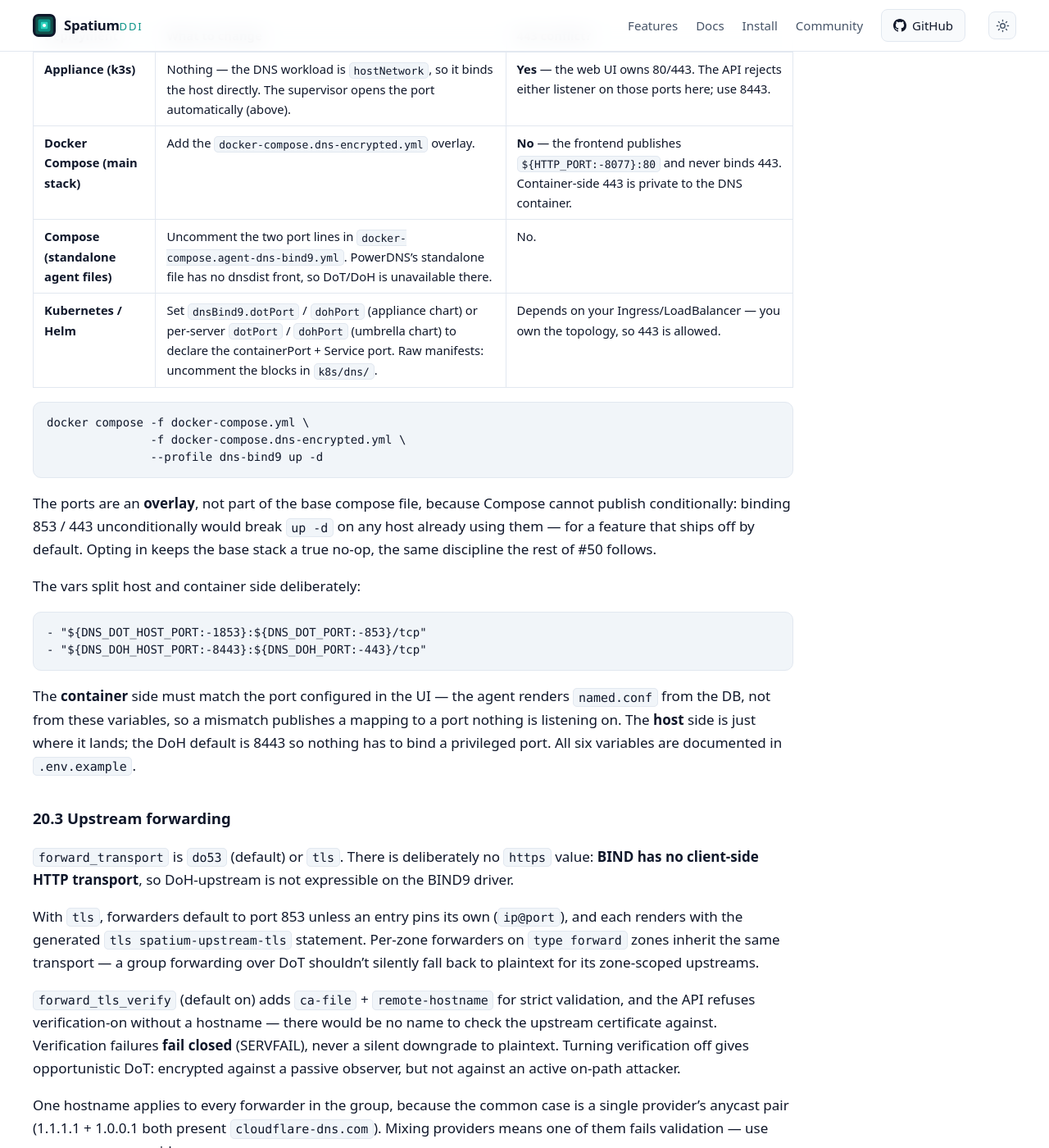
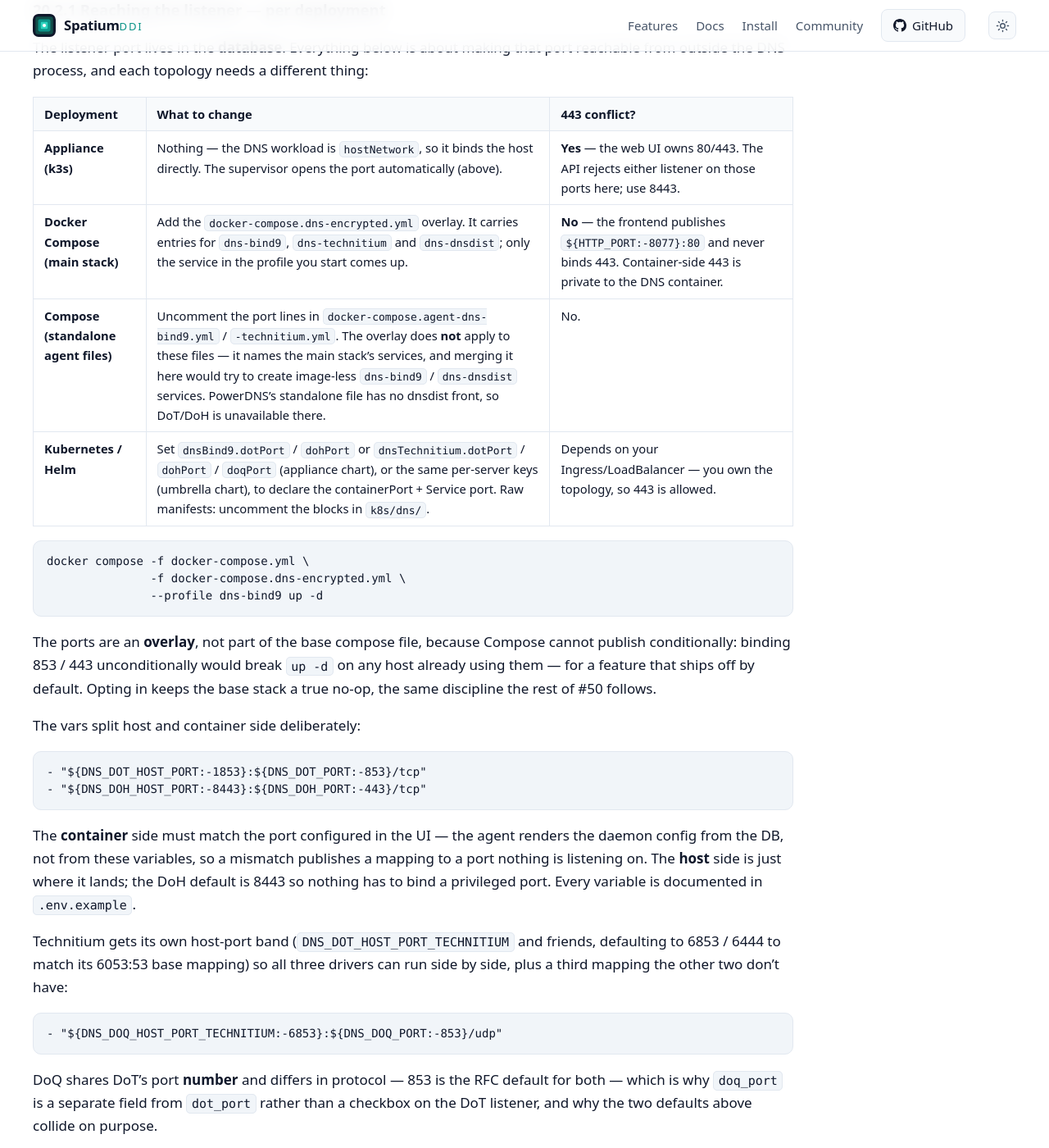
Before and after one commit to spatiumddi/spatiumddi.github.io, a Jekyll site: the page built from features/DNS.md, in a window 1280 px wide and 1400 px high, scrolled down 39359 px. Shown: the whole window at 82% size. Built offline with Jekyll 4.4.1, drawn with Linux system fonts in a browser that asks for light colours; our own code applies the rules of GitHub Pages for plain Markdown files; some of the changed text lies outside the part shown.

Commit message:
docs: publish main@67794b2
Mirrored from spatiumddi/spatiumddi@67794b21f8215185141c782561a48e13b707ae11 by the docs-publish workflow. Do not edit this repository directly.

````diff
--- a/features/DNS.md
+++ b/features/DNS.md
@@ -60,7 +60,9 @@ Manual rollover stays BIND9-only on purpose: PowerDNS and Technitium each roll o
 
 The Operator Copilot's `propose_create_dns_zone` tool accepts an explicit `driver_hint` argument (`bind9` / `powerdns` / `technitium` / `windows_dns`) so the LLM can route a zone to a matching group without operators having to specify the group UUID by hand. See `app.services.ai.operations.CreateDNSZoneArgs`.
 
-> **Known gap.** That tool's `dnssec_enabled=true` path is stricter than the REST gate above: `_POWERDNS_ONLY_FEATURES` still rejects a signed zone unless the group has a **PowerDNS** member, so the Copilot refuses on a BIND9 or Technitium group that the REST API would accept. Use the zone page (or the REST endpoint) to sign on those drivers until it is widened.
+Its `dnssec_enabled=true` path reads the same `dnssec_sign` row of the table above rather than restating it, with the same subset rule — *every* server in the group must run a signing driver, and an empty group passes — so the tool accepts exactly the groups the REST API accepts (issue #798; a test asserts the two agree for every driver, because they had drifted once).
+
+Note that creating a zone with `dnssec_enabled=true` records **intent**. BIND9 converges from that alone, signing inline from the rendered config; PowerDNS and Technitium sign in response to the `dnssec_sign` record op, which only the zone's **Sign** action enqueues. This is true of `POST /api/v1/dns/groups/{id}/zones` as well as the Copilot tool — on those two drivers, create-then-sign is two steps today, tracked in [#811](https://github.com/spatiumddi/spatiumddi/issues/811).
 
 ### 0a. Cloud DNS providers — Cloudflare / Route 53 / Azure DNS / Google Cloud DNS (issue #37)
 
@@ -1338,9 +1340,9 @@ topology needs a different thing:
 | Deployment | What to change | 443 conflict? |
 |---|---|---|
 | **Appliance (k3s)** | Nothing — the DNS workload is `hostNetwork`, so it binds the host directly. The supervisor opens the port automatically (above). | **Yes** — the web UI owns 80/443. The API rejects either listener on those ports here; use 8443. |
-| **Docker Compose (main stack)** | Add the `docker-compose.dns-encrypted.yml` overlay. | **No** — the frontend publishes `${HTTP_PORT:-8077}:80` and never binds 443. Container-side 443 is private to the DNS container. |
-| **Compose (standalone agent files)** | Uncomment the two port lines in `docker-compose.agent-dns-bind9.yml`. PowerDNS's standalone file has no dnsdist front, so DoT/DoH is unavailable there. | No. |
-| **Kubernetes / Helm** | Set `dnsBind9.dotPort` / `dohPort` (appliance chart) or per-server `dotPort` / `dohPort` (umbrella chart) to declare the containerPort + Service port. Raw manifests: uncomment the blocks in `k8s/dns/`. | Depends on your Ingress/LoadBalancer — you own the topology, so 443 is allowed. |
+| **Docker Compose (main stack)** | Add the `docker-compose.dns-encrypted.yml` overlay. It carries entries for `dns-bind9`, `dns-technitium` and `dns-dnsdist`; only the service in the profile you start comes up. | **No** — the frontend publishes `${HTTP_PORT:-8077}:80` and never binds 443. Container-side 443 is private to the DNS container. |
+| **Compose (standalone agent files)** | Uncomment the port lines in `docker-compose.agent-dns-bind9.yml` / `-technitium.yml`. The overlay does **not** apply to these files — it names the main stack's services, and merging it here would try to create image-less `dns-bind9` / `dns-dnsdist` services. PowerDNS's standalone file has no dnsdist front, so DoT/DoH is unavailable there. | No. |
+| **Kubernetes / Helm** | Set `dnsBind9.dotPort` / `dohPort` or `dnsTechnitium.dotPort` / `dohPort` / `doqPort` (appliance chart), or the same per-server keys (umbrella chart), to declare the containerPort + Service port. Raw manifests: uncomment the blocks in `k8s/dns/`. | Depends on your Ingress/LoadBalancer — you own the topology, so 443 is allowed. |
 
 ```bash
 docker compose -f docker-compose.yml \
@@ -1362,11 +1364,25 @@ The vars split host and container side deliberately:
 ```
 
 The **container** side must match the port configured in the UI — the
-agent renders `named.conf` from the DB, not from these variables, so a
-mismatch publishes a mapping to a port nothing is listening on. The
+agent renders the daemon config from the DB, not from these variables, so
+a mismatch publishes a mapping to a port nothing is listening on. The
 **host** side is just where it lands; the DoH default is 8443 so nothing
-has to bind a privileged port. All six variables are documented in
+has to bind a privileged port. Every variable is documented in
 `.env.example`.
+
+Technitium gets its own host-port band (`DNS_DOT_HOST_PORT_TECHNITIUM` and
+friends, defaulting to 6853 / 6444 to match its 6053:53 base mapping) so
+all three drivers can run side by side, plus a third mapping the other two
+don't have:
+
+```
+- "${DNS_DOQ_HOST_PORT_TECHNITIUM:-6853}:${DNS_DOQ_PORT:-853}/udp"
+```
+
+DoQ shares DoT's port **number** and differs in protocol — 853 is the RFC
+default for both — which is why `doq_port` is a separate field from
+`dot_port` rather than a checkbox on the DoT listener, and why the two
+defaults above collide on purpose.
 
 ### 20.3 Upstream forwarding
 
````
